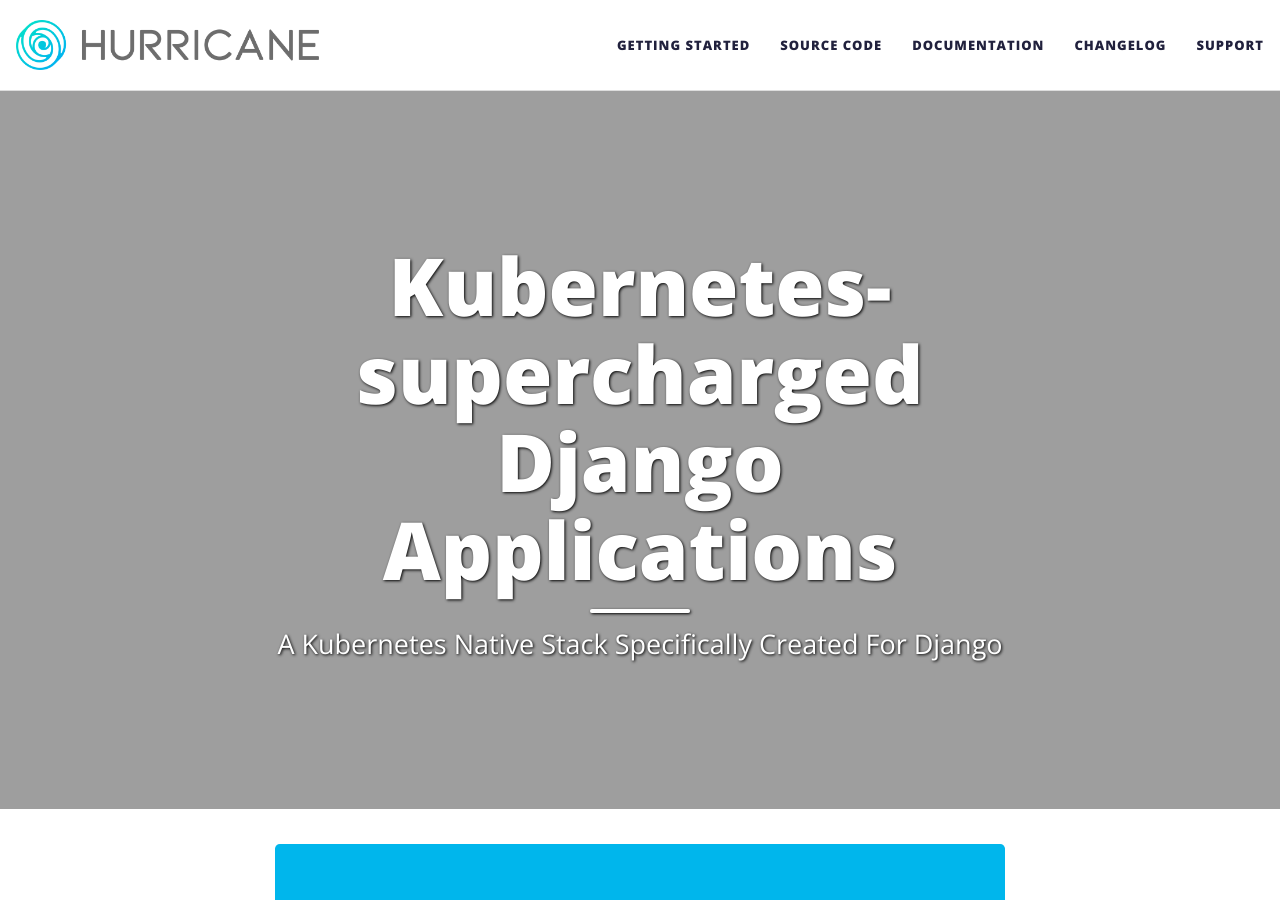
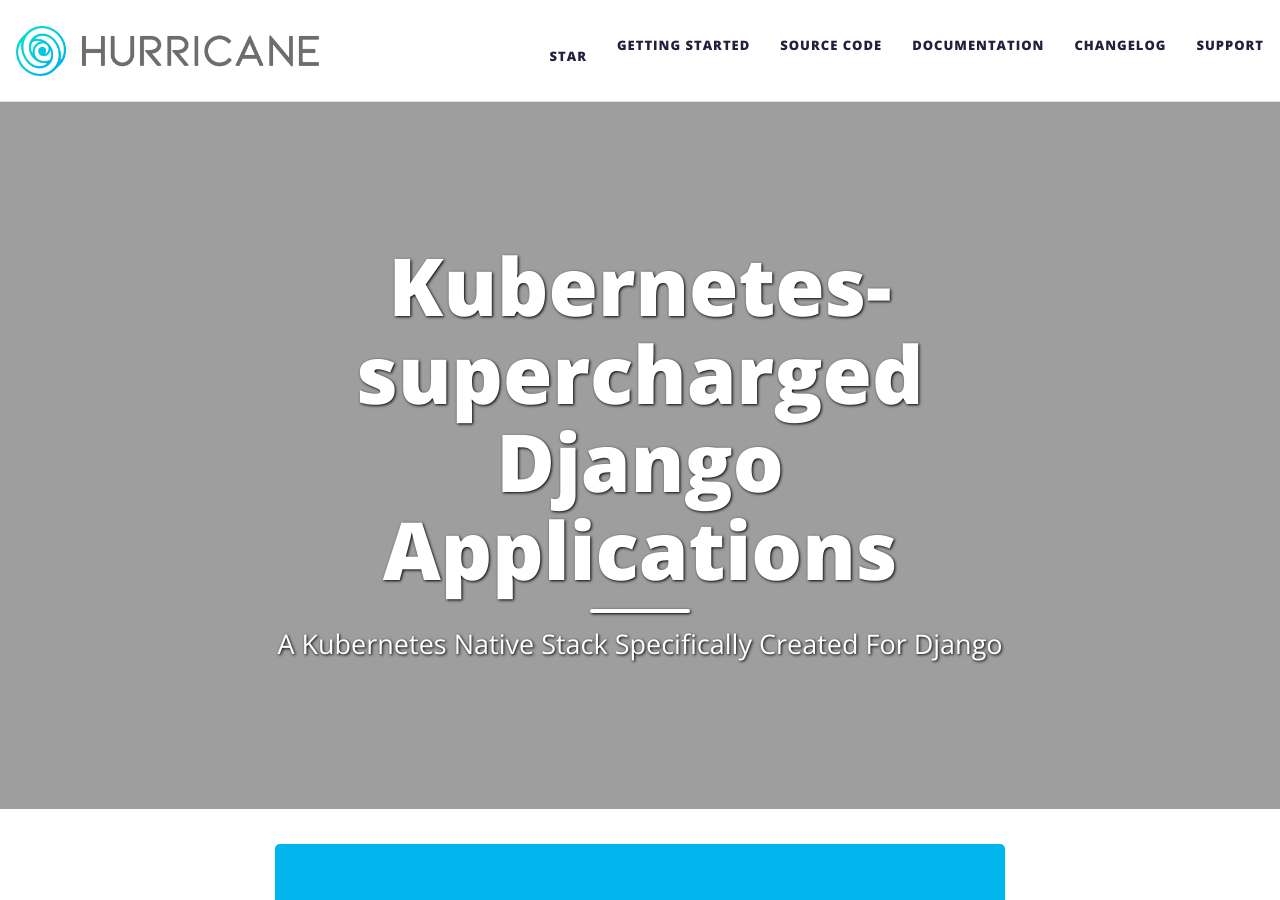
Before and after one commit to django-hurricane/django-hurricane, a Jekyll site: the page built from website/index.md, in a window 1280 px wide and 900 px high. Built offline with Jekyll 4.4.1, drawn with Linux system fonts in a browser that asks for light colours; nearby versions of some CDN libraries.

Commit message:
feat(website): add github stars btn in main nav

```diff
--- a/website/_includes/footer-scripts.html
+++ b/website/_includes/footer-scripts.html
@@ -36,3 +36,4 @@
     <script src="{{ js | relative_url }}"></script>
   {% endfor %}
 {% endif %}
+<script async defer src="https://buttons.github.io/buttons.js"></script>
--- a/website/_includes/nav.html
+++ b/website/_includes/nav.html
@@ -10,8 +10,13 @@
     <span class="navbar-toggler-icon"></span>
   </button>
 
+
+
   <div class="collapse navbar-collapse" id="main-navbar">
     <ul class="navbar-nav ml-auto">
+        <li class="nav-item" style="padding-top: 0.85em; padding-left: 1em">
+          <a class="nav-link github-button" href="https://github.com/blueshoe/django-hurricane" data-color-scheme="no-preference: light; light: light; dark: dark;" data-size="large" data-show-count="true" aria-label="Star blueshoe/django-hurricane on GitHub">Star</a>
+        </li>
       {%- for link in site.navbar-links -%}
         {%- if link[1].first %}
           <li class="nav-item dropdown">
```
